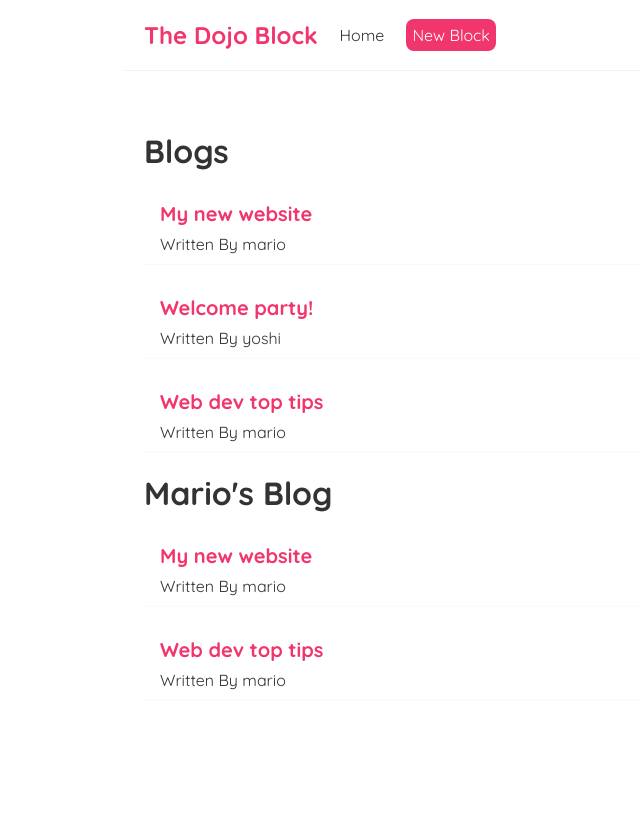
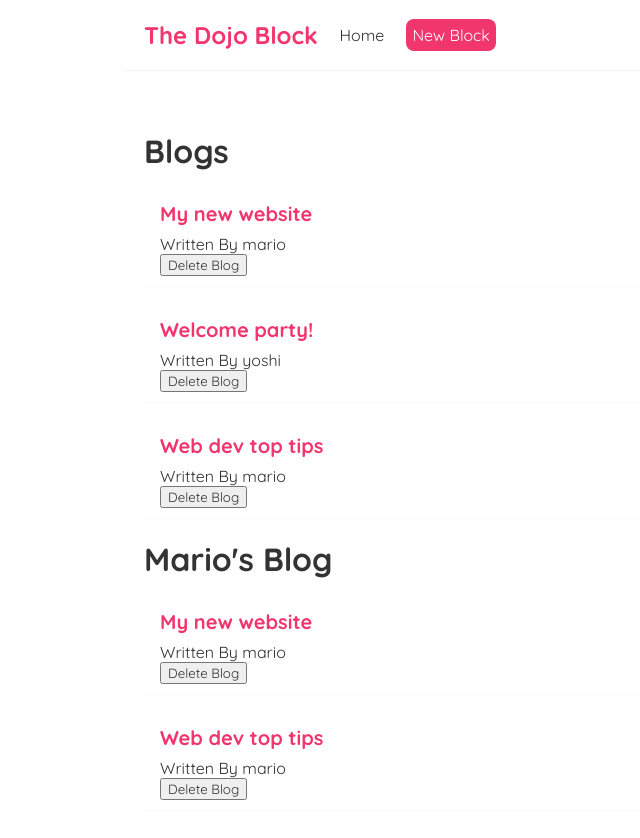
Before and after one commit to RechieKho/simple-blog-web-app, a React (Create React App) app: page / in a window 1280 px wide. Shown: the top 838 px of the page, without its empty margins (196-836 px from the left). Before the commit the page ends 800 px from the top, so only its background shows below. Built offline with nearby package versions, Linux system fonts and the light colour scheme.

Commit message:
function-as-prop

```diff
--- a/src/BlogList.js
+++ b/src/BlogList.js
@@ -1,5 +1,5 @@
 // just simple destructuring from props object
-const BlockList = ({blogs, title}) => {
+const BlockList = ({blogs, title, handleDelete}) => {
     return (
         <div className="blog-list">
             <h1>{title}</h1>
@@ -7,6 +7,7 @@
                 <div className="blog-preview" key={blog.id /* Key is important to react for performance issue */}>
                     <h2>{blog.title}</h2>
                     <p>Written By {blog.author}</p>
+                    <button onClick={()=> handleDelete(blog.id)}>Delete Blog</button>
                 </div>
             ))}
         </div>
--- a/src/Home.js
+++ b/src/Home.js
@@ -10,10 +10,15 @@
         { title: 'Web dev top tips', body: 'lorem ipsum...', author: 'mario', id: 3 }
     ]);
 
+    const handleDelete = id => {
+        const newBlogs = blogs.filter(blog=>blog.id!==id);
+        setBlogs(newBlogs);
+    }
+
     return (
         <div className="home">
-            <BlogList blogs={blogs} title="Blogs" />
-            <BlogList blogs={blogs.filter(({author})=>author==="mario") /* remember to learn higher-order function*/} title="Mario's Blog" />
+            <BlogList blogs={blogs} title="Blogs" handleDelete={handleDelete}/>
+            <BlogList blogs={blogs.filter(({author})=>author==="mario")} title="Mario's Blog" handleDelete={handleDelete}/>
         </div>
     );
 }
```
